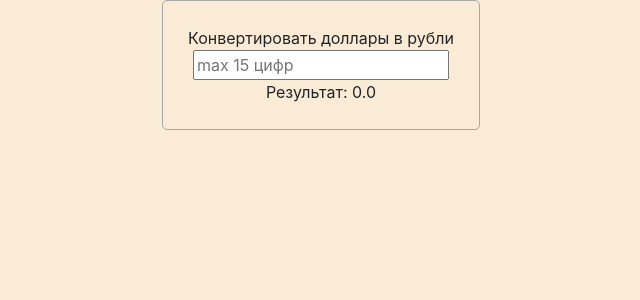
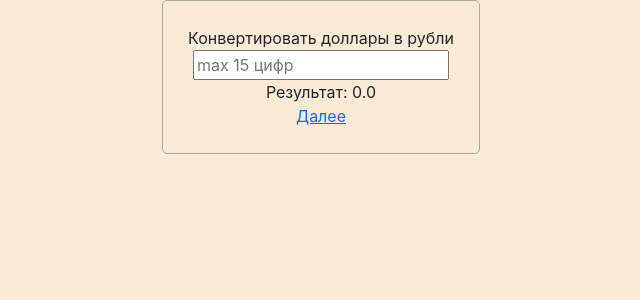
Before and after one commit to AntonM87/ReactConverter, a React (Create React App) app: page / in a window 1280 px wide. Shown: the top 300 px of the page, without its empty margins (319-959 px from the left). Built offline with nearby package versions, Linux system fonts and the light colour scheme; no server answers.

Commit message:
полностью готовый каркас с страницами

```diff
--- a/package.json
+++ b/package.json
@@ -10,6 +10,7 @@
     "cors": "^2.8.5",
     "react": "^17.0.2",
     "react-dom": "^17.0.2",
+    "react-router-dom": "^6.0.2",
     "react-scripts": "4.0.3",
     "web-vitals": "^1.1.2"
   },
--- a/src/App/App.js
+++ b/src/App/App.js
@@ -1,5 +1,15 @@
 import React from "react";
 import CurRateAPI from "../CurRateAPI/CurRateAPI";
+import {
+    BrowserRouter as Router,
+    Switch,
+    Route,
+    Link,
+    Routes,
+} from 'react-router-dom';
+import Converter from "../Converter/Converter";
+import Rates from '../pages/Rates';
+import NotFoundPage from '../pages/NotFoundPage'
 import './style.css';
 
 //https://currencylayer.com/
@@ -59,16 +69,20 @@ export default class App extends React.Component {
     }
 
     render() {
-
         const {USDRUB: cur, input} = this.state;
-
-        console.log(cur, input)
-
         return (
-            <div className='container custom-container'>
-                <div>Конвертировать доллары в рубли</div>
-                <input onChange={this.handlerInputLengthValidation} type="text" placeholder='max 15 цифр'/>
-                <div>Результат: {(cur * input).toFixed(1)}</div>
+            <div>
+                <Routes>
+                    <Route path='/' element={
+                        <Converter
+                            handlerInputLengthValidation={this.handlerInputLengthValidation}
+                            cur={cur}
+                            input={input}
+                        />
+                    }/>
+                    <Route path='/rates' element={<Rates userValue={input}/>}>Далее</Route>
+                    <Route path='*' element={<NotFoundPage/>}/>
+                </Routes>
             </div>
         )
     }
--- a/src/Converter/Converter.js
+++ b/src/Converter/Converter.js
@@ -0,0 +1,14 @@
+import React from "react";
+import {Link} from "react-router-dom";
+
+export default function Converter(props) {
+    const {cur, input, handlerInputLengthValidation} = props;
+    return (
+        <div className='container custom-container'>
+            <div>Конвертировать доллары в рубли</div>
+            <input onChange={handlerInputLengthValidation} type="text" placeholder='max 15 цифр'/>
+            <div>Результат: {(cur * input).toFixed(1)}</div>
+            <Link to='/rates'>Далее</Link>
+        </div>
+    )
+}
--- a/src/index.js
+++ b/src/index.js
@@ -1,13 +1,16 @@
 import React from 'react';
 import ReactDOM from 'react-dom';
+import App from './App/App';
+import {BrowserRouter} from "react-router-dom";
 import './index.css';
-import App from './App/App';
 import reportWebVitals from './reportWebVitals';
 
 ReactDOM.render(
-  <React.StrictMode>
-    <App />
-  </React.StrictMode>,
-  document.getElementById('root')
+    <React.StrictMode>
+        <BrowserRouter>
+            <App/>
+        </BrowserRouter>
+    </React.StrictMode>,
+    document.getElementById('root')
 );
 reportWebVitals();
--- a/src/pages/NotFoundPage.js
+++ b/src/pages/NotFoundPage.js
@@ -0,0 +1,8 @@
+export default function NotFoundPage() {
+    return (
+        <div>
+            <h1>404</h1>
+            <h3>Page Not Found</h3>
+        </div>
+    )
+}
--- a/src/pages/Rates.js
+++ b/src/pages/Rates.js
@@ -0,0 +1,16 @@
+import React from "react";
+
+export default class Rates extends React.Component {
+    constructor(props) {
+        super(props);
+    }
+
+    render() {
+        return (
+            <>
+                <h1>This "Rates" page!</h1>
+                <h2>{this.props.userValue}</h2>
+            </>
+        )
+    }
+}
```
Also changed, not shown: 1 other file (tests, documents, lock files or other folders).
